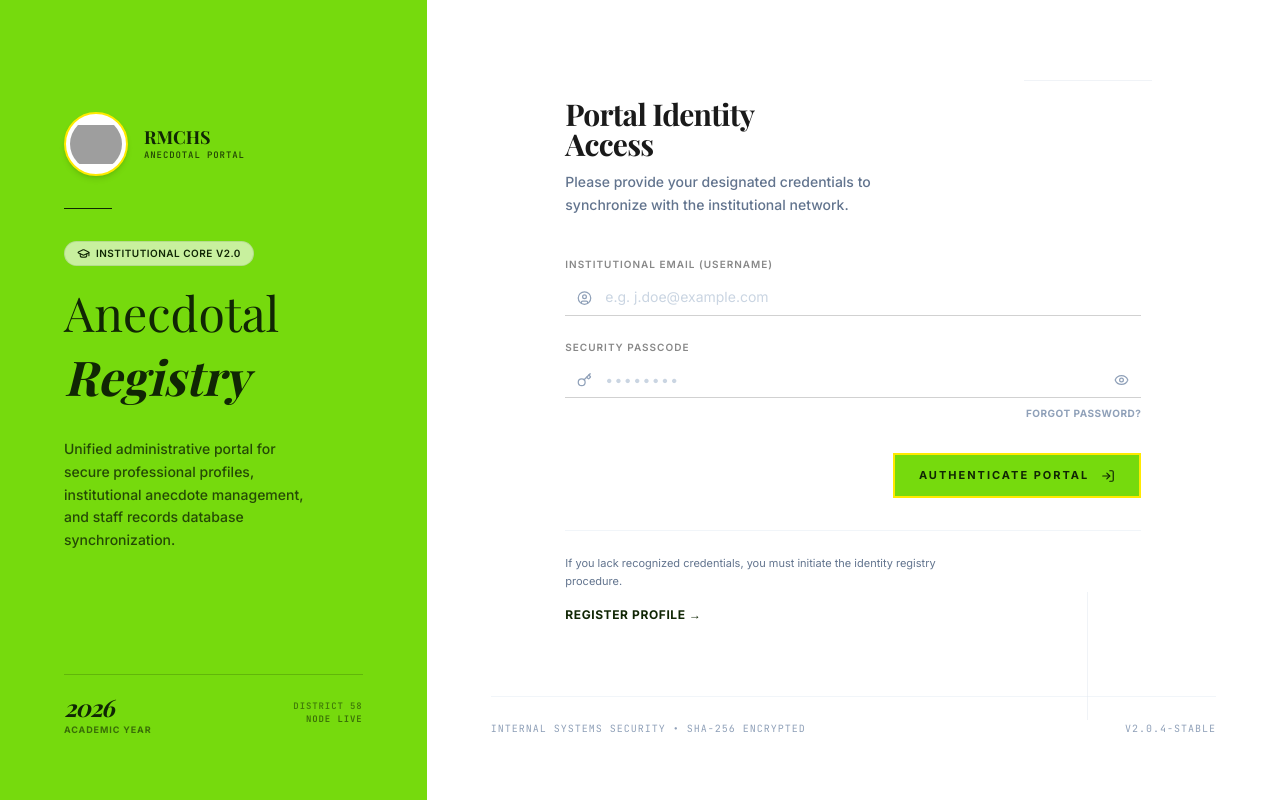
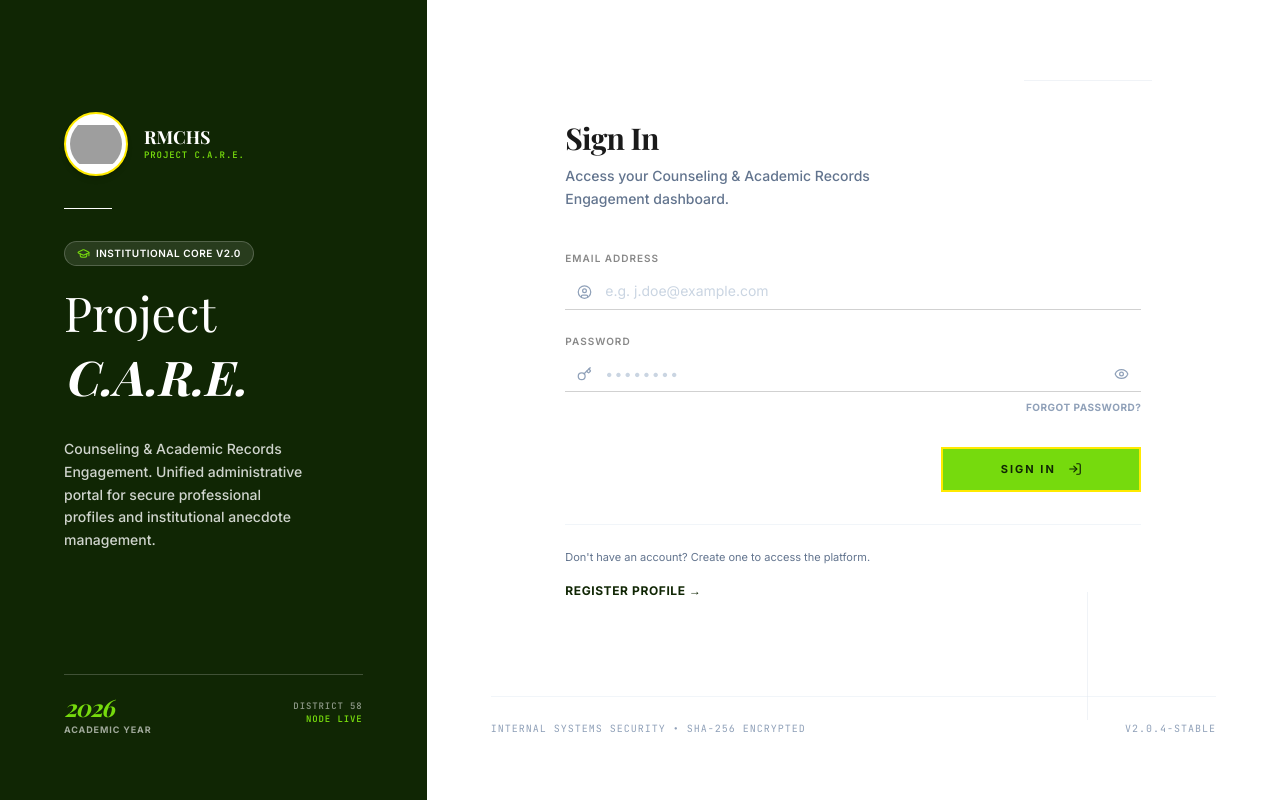
Before and after one commit to cyonix01/RMCHS_ANECDOTAL, a React (Vite) app: page / in a window 1280 px wide. Built offline with nearby package versions, Linux system fonts and the light colour scheme; grey boxes are pictures that could not be loaded; a web font is replaced by a local one.

Commit message:
style: rename application to Project C.A.R.E.
Update branding, UI color scheme, and login labels to align with the new Project C.A.R.E. identity.

```diff
--- a/index.html
+++ b/index.html
@@ -3,7 +3,7 @@
   <head>
     <meta charset="UTF-8" />
     <meta name="viewport" content="width=device-width, initial-scale=1.0" />
-    <title>My Google AI Studio App</title>
+    <title>Project CARE</title>
   </head>
   <body>
     <div id="root"></div>
--- a/metadata.json
+++ b/metadata.json
@@ -1,5 +1,5 @@
 {
-  "name": "RMCHS Anecdotal Portal",
+  "name": "Project CARE",
   "description": "A secure teacher registration, login, and profile portal for Ramon Magsaysay (Cubao) High School Anecdotal System, synced with Google Sheets.",
   "requestFramePermissions": [],
   "majorCapabilities": ["MAJOR_CAPABILITY_SERVER_SIDE_GEMINI_API"]
--- a/src/App.tsx
+++ b/src/App.tsx
@@ -112,7 +112,7 @@ export default function App() {
       >
 
       {/* LEFT COLUMN: Deep Editorial Slate Header Area ({1/3} Width on modern layout) */}
-      <motion.div variants={itemVariants} className="w-full md:w-1/3 bg-[#76DA0D] p-8 md:p-12 lg:p-16 flex flex-col justify-between text-[#102604] relative shrink-0">
+      <motion.div variants={itemVariants} className="w-full md:w-1/3 bg-[#102604] p-8 md:p-12 lg:p-16 flex flex-col justify-between text-white relative shrink-0">
         <div className="space-y-8 mt-4 md:mt-12">
           {/* Logo element for RMCHS */}
           <motion.div variants={itemVariants} className="flex items-center gap-4">
@@ -123,43 +123,40 @@ export default function App() {
               referrerPolicy="no-referrer"
             />
             <div>
-              <p className="font-serif text-lg leading-tight font-bold text-[#102604]">RMCHS</p>
-              <p className="text-[9px] uppercase tracking-widest text-[#102604]/80 font-mono font-bold">Anecdotal Portal</p>
+              <p className="font-serif text-lg leading-tight font-bold text-white">RMCHS</p>
+              <p className="text-[9px] uppercase tracking-widest text-[#76DA0D] font-mono font-bold">Project C.A.R.E.</p>
             </div>
           </motion.div>
 
           {/* Decorative hairline */}
-          <motion.div variants={itemVariants} className="w-12 h-[1px] bg-[#102604] opacity-35"></motion.div>
+          <motion.div variants={itemVariants} className="w-12 h-[1px] bg-white opacity-20"></motion.div>
 
           <motion.div variants={itemVariants} className="space-y-4">
-            <div className="inline-flex items-center gap-1.5 px-3 py-1 bg-white/60 border border-[#102604]/10 rounded-full text-[#102604] font-semibold text-[10px] tracking-wider uppercase font-sans">
-              <GraduationCap size={13} className="text-[#102604]" />
+            <div className="inline-flex items-center gap-1.5 px-3 py-1 bg-white/10 border border-white/20 rounded-full text-white font-semibold text-[10px] tracking-wider uppercase font-sans">
+              <GraduationCap size={13} className="text-[#76DA0D]" />
               <span>Institutional Core v2.0</span>
             </div>
-            <h1 className="font-serif serif text-4xl md:text-5xl leading-tight font-light text-[#102604]">
-              Anecdotal<br />
-              <span className="italic block mt-1 font-bold">Registry</span>
+            <h1 className="font-serif serif text-4xl md:text-5xl leading-tight font-light text-white">
+              Project<br />
+              <span className="italic block mt-1 font-bold">C.A.R.E.</span>
             </h1>
           </motion.div>
 
           <motion.div variants={itemVariants}>
-            <p className="text-[#102604]/80 text-xs md:text-sm leading-relaxed max-w-[240px] font-sans font-medium">
-              Unified administrative portal for secure professional profiles, institutional anecdote management, and staff records database synchronization.
+            <p className="text-white/80 text-xs md:text-sm leading-relaxed max-w-[240px] font-sans font-medium">
+              Counseling & Academic Records Engagement. Unified administrative portal for secure professional profiles and institutional anecdote management.
             </p>
           </motion.div>
         </div>
-
         <div className="space-y-6 mt-8 md:mt-0">
-
-
-          <motion.div variants={itemVariants} className="pt-4 border-t border-[#102604]/20 flex items-center justify-between">
+          <motion.div variants={itemVariants} className="pt-4 border-t border-white/20 flex items-center justify-between">
             <div>
-              <span className="font-serif serif italic text-2xl tracking-tighter text-[#102604] font-bold">2026</span>
-              <span className="block text-[9px] uppercase tracking-widest text-[#102604]/60 font-bold">Academic Year</span>
+              <span className="font-serif serif italic text-2xl tracking-tighter text-[#76DA0D] font-bold">2026</span>
+              <span className="block text-[9px] uppercase tracking-widest text-white/60 font-bold">Academic Year</span>
             </div>
             <div className="text-right">
-              <span className="text-[9px] uppercase tracking-widest text-[#102604]/50 font-mono font-bold block">District 58</span>
-              <span className="text-[9px] uppercase tracking-widest text-[#102604]/60 font-mono font-bold block">Node Live</span>
+              <span className="text-[9px] uppercase tracking-widest text-white/50 font-mono font-bold block">District 58</span>
+              <span className="text-[9px] uppercase tracking-widest text-[#76DA0D] font-mono font-bold block">Node Live</span>
             </div>
           </motion.div>
         </div>
--- a/src/components/LoginView.tsx
+++ b/src/components/LoginView.tsx
@@ -56,10 +56,10 @@ export default function LoginView({ onLoginSuccess, onNavigateToRegister }: Logi
       {/* Header section */}
       <div className="mb-10 space-y-3">
         <h2 className="text-[#1A1A1A] text-2xl md:text-3xl font-serif font-black tracking-tight leading-none">
-          Portal Identity <br className="hidden sm:block"/> Access
+          Sign In
         </h2>
         <p className="text-slate-500 font-sans text-xs sm:text-sm font-medium leading-relaxed max-w-sm">
-          Please provide your designated credentials to synchronize with the institutional network.
+          Access your Counseling & Academic Records Engagement dashboard.
         </p>
       </div>
 
@@ -74,7 +74,7 @@ export default function LoginView({ onLoginSuccess, onNavigateToRegister }: Logi
         {/* Email Address */}
         <div id="login-email-container" className="flex flex-col">
           <label id="login-email-label" className="text-[10px] text-[#888] uppercase tracking-widest font-semibold mb-2">
-            Institutional Email (Username)
+            Email Address
           </label>
           <div className="relative">
             <span className="absolute left-3 top-1/2 -translate-y-1/2 text-slate-400">
@@ -96,7 +96,7 @@ export default function LoginView({ onLoginSuccess, onNavigateToRegister }: Logi
         {/* Password */}
         <div id="login-password-container" className="flex flex-col">
           <label id="login-password-label" className="text-[10px] text-[#888] uppercase tracking-widest font-semibold mb-2">
-            Security Passcode
+            Password
           </label>
           <div className="relative">
             <span className="absolute left-3 top-1/2 -translate-y-1/2 text-slate-400">
@@ -144,7 +144,7 @@ export default function LoginView({ onLoginSuccess, onNavigateToRegister }: Logi
               <div className="w-4 h-4 border-2 border-white/35 border-t-white rounded-full animate-spin" />
             ) : (
               <>
-                <span>Authenticate Portal</span>
+                <span>Sign In</span>
                 <LogIn size={14} />
               </>
             )}
@@ -155,7 +155,7 @@ export default function LoginView({ onLoginSuccess, onNavigateToRegister }: Logi
       {/* Alternative actions block */}
       <div className="mt-8 pt-6 border-t border-slate-100 flex flex-col gap-4">
         <p className="text-[11px] text-slate-500 leading-relaxed max-w-sm">
-          If you lack recognized credentials, you must initiate the identity registry procedure.
+          Don't have an account? Create one to access the platform.
         </p>
         <div className="flex">
           <button
```
